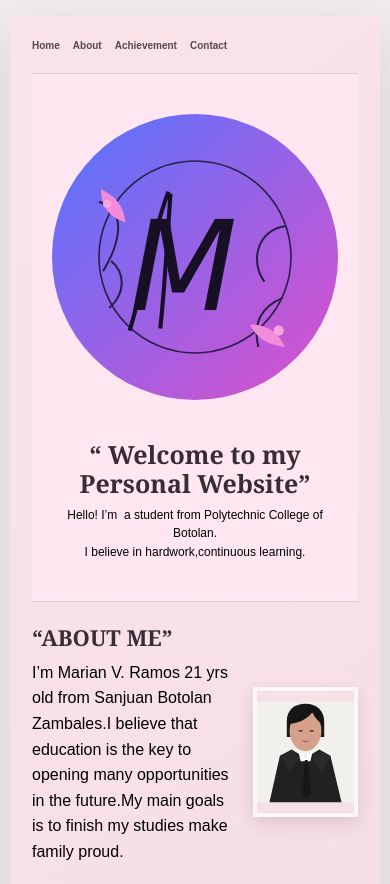
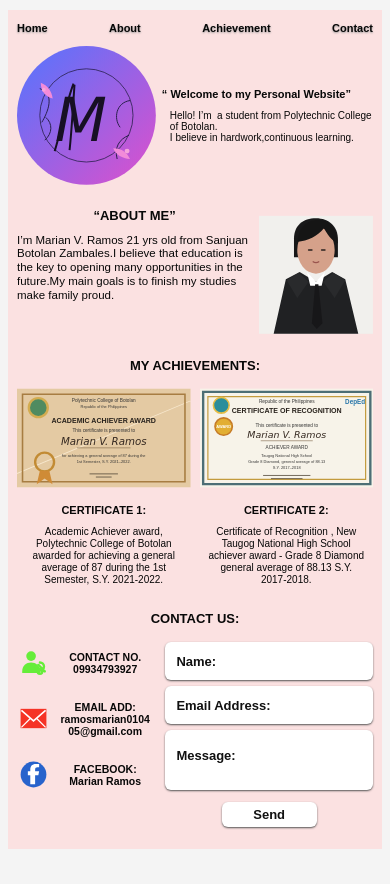
Before and after one commit to MaryanaYana/MarianRamos_CC211, a plain HTML site: page index.html in a window 390 px wide. Shown: the top 884 px of the page. After the commit the page ends 859 px from the top, so only its background shows below. Drawn offline with Linux system fonts and the light colour scheme.

Commit message:
Update styles.css

```diff
--- a/styles.css
+++ b/styles.css
@@ -1,298 +1,321 @@
-<<<<<<< HEAD
-* { margin: 0; padding: 0; box-sizing: border-box; font-family: 'Arial', sans-serif; }
-body { background: #ffe6f0; color: #333; line-height: 1.6; }
-
-.navbar {
-    display: flex; justify-content: space-between; align-items: center;
-    padding: 20px 50px; background: white; position: sticky; top: 0; z-index: 100;
-}
-.logo { color: #d63384; font-weight: bold; font-size: 24px; }
-.nav-links { display: flex; list-style: none; gap: 25px; }
-.nav-links a { text-decoration: none; color: #333; font-weight: 500; }
-.nav-links a:hover { color: #ec4899; }
-.menu-toggle { display: none; font-size: 28px; cursor: pointer; }
-
-.hero {
-    display: flex; align-items: center; gap: 40px; padding: 60px 50px;
-    background: #ffe6f0;
-}
-.circle-logo {
-    width: 150px; height: 150px; border-radius: 50%;
-    background: linear-gradient(45deg, #8b5cf6, #ec4899);
-    display: flex; align-items: center; justify-content: center;
-    font-size: 50px; color: white; font-weight: bold; font-style: italic;
-    flex-shrink: 0;
+* {
+  box-sizing: border-box;
 }
 
-.section-title { text-align: center; color: #d63384; margin: 50px 0 30px; font-size: 28px; }
-
-.about-container, .cert-container {
-    display: flex; gap: 30px; padding: 0 50px; justify-content: center; align-items: center;
+html {
+  scroll-behavior: smooth;
 }
-.about-container p { flex: 1; font-size: 16px; }
-.about-container img, .cert img { max-width: 300px; border-radius: 10px; box-shadow: 0 4px 10px rgba(0,0,0,0.1); }
-
-.cert { text-align: center; flex: 1; max-width: 400px; }
-.cert h3 { color: #d63384; margin: 10px 0; }
-
-.contact-container {
-    display: flex; gap: 40px; padding: 0 50px; max-width: 1000px; margin: auto;
-}
-.contact-info { flex: 1; }
-.contact-form { flex: 1; display: flex; flex-direction: column; gap: 10px; }
-input, textarea { padding: 12px; border: 1px solid #ccc; border-radius: 8px; }
-button {
-    background: #ec4899; color: white; padding: 12px; border: none;
-    border-radius: 8px; cursor: pointer; font-weight: bold;
-}
-button:hover { background: #d63384; }
-
-/* MOBILE RESPONSIVE */
-@media (max-width: 768px) {
-    .navbar { padding: 15px 20px; }
-    .menu-toggle { display: block; }
-    .nav-links {
-        display: none; flex-direction: column; position: absolute;
-        top: 60px; right: 0; background: white; width: 100%; padding: 20px;
-        box-shadow: 0 4px 10px rgba(0,0,0,0.1);
-    }
-    .nav-links.active { display: flex; }
-
-    .hero { flex-direction: column; text-align: center; padding: 40px 20px; }
-    .about-container, .cert-container, .contact-container {
-        flex-direction: column; padding: 20px;
-    }
-    .circle-logo { width: 120px; height: 120px; font-size: 40px; }
-}
-=======
-@import url('https://fonts.googleapis.com/css2?family=DM+Sans:wght@400;500;600;700&family=Playfair+Display:wght@600;700&display=swap');
-
-:root {
-  color-scheme: light;
-  --ink: #352a34;
-  --muted: #77656e;
-  --accent: #ad5f7e;
-  --paper: #fff8f8;
-}
-
-* { box-sizing: border-box; }
-html { scroll-behavior: smooth; }
 
 body {
   margin: 0;
-  min-height: 100vh;
-  padding: 38px 18px;
-  display: grid;
-  place-items: start center;
-  color: var(--ink);
-  background: #f2edf0;
-  font-family: 'DM Sans', Arial, sans-serif;
+  padding: 14px 16px 18px;
+  background: #f4f4f4;
+  color: #080808;
+  font-family: Arial, Helvetica, sans-serif;
 }
 
 .portfolio {
-  width: min(100%, 720px);
-  overflow: hidden;
-  padding: 30px 48px 22px;
-  background: linear-gradient(145deg, #f9e3e9 0%, #f5dce4 58%, #f9e8ec 100%);
-  box-shadow: 0 18px 55px rgba(69, 43, 57, .16);
+  width: min(377px, 100%);
+  min-height: 837px;
+  margin: 0 auto;
+  padding: 12px 11px 22px;
+  background: #fbe1e1;
 }
 
 .site-header {
-  min-height: 36px;
+  height: 20px;
+}
+
+.site-header nav {
   display: flex;
+  justify-content: flex-end;
   align-items: center;
-  justify-content: space-between;
-  gap: 16px;
-  border-bottom: 1px solid rgba(112, 74, 89, .17);
-  padding-bottom: 12px;
+  gap: 25px;
+  padding-right: 9px;
+  white-space: nowrap;
 }
-.brand {
-  color: var(--ink);
+
+.site-header a {
+  color: #080808;
   font-size: 12px;
   font-weight: 700;
-  letter-spacing: .16em;
   text-decoration: none;
+  text-shadow: 0 1px 2px #999;
 }
-nav { display: flex; flex-wrap: wrap; gap: clamp(12px, 2.5vw, 24px); }
-nav a {
-  color: #59464f;
-  font-size: 12px;
-  font-weight: 600;
-  text-decoration: none;
+
+.hero {
+  display: grid;
+  grid-template-columns: 124px 1fr;
+  align-items: center;
+  column-gap: 5px;
+  min-height: 145px;
+  margin: 1px 0 20px;
 }
-nav a:hover, nav a:focus-visible { color: var(--accent); }
 
-.welcome {
-  min-height: 190px;
-  display: grid;
-  grid-template-columns: 132px 1fr;
-  align-items: center;
-  gap: 26px;
-  padding: 30px 0;
+.brand-art {
+  display: block;
+  width: 130px;
+  height: 130px;
+  margin-left: 0;
 }
-.monogram {
-  width: 124px;
-  aspect-ratio: 1;
-  display: grid;
-  place-items: center;
-  border-radius: 50%;
-  color: #fff8fd;
-  background: linear-gradient(140deg, #668ed0, #bd61a5 68%, #ed87ad);
-  font-family: 'Playfair Display', Georgia, serif;
-  font-size: 42px;
-  font-style: italic;
-  box-shadow: inset 0 0 0 7px rgba(255,255,255,.15), 0 8px 20px rgba(107, 66, 124, .16);
+
+.welcome-copy {
+  padding: 0 0 0 2px;
 }
-.eyebrow {
-  margin: 0 0 7px;
-  color: var(--accent);
-  font-size: 10px;
-  font-weight: 700;
-  letter-spacing: .18em;
+
+.welcome-copy h1 {
+  margin: 0 0 8px;
+  font-size: 13px;
+  line-height: 1.25;
+  white-space: nowrap;
 }
-h1, h2, h3, p { margin-top: 0; }
-h1, h2 {
-  margin-bottom: 8px;
-  font-family: 'Playfair Display', Georgia, serif;
-  color: #382c35;
+
+.welcome-copy p {
+  margin: 0 0 0 27px;
+  font-size: 11.5px;
+  line-height: 1.12;
 }
-h1 { font-size: clamp(27px, 4vw, 36px); line-height: 1.15; }
-.welcome-copy > p:last-child {
-  max-width: 360px;
-  margin-bottom: 0;
-  color: var(--muted);
-  font-size: 14px;
-  line-height: 1.55;
+
+.section h2 {
+  margin: 0;
+  font-size: 13px;
+  line-height: 1.2;
+  text-align: center;
 }
-.section { border-top: 1px solid rgba(112, 74, 89, .16); }
+
 .about {
   display: grid;
-  grid-template-columns: 1fr 150px;
-  align-items: center;
-  gap: 34px;
-  padding: 26px 0;
+  grid-template-columns: 1fr 115px;
+  gap: 10px;
+  align-items: start;
+  min-height: 150px;
 }
-h2 { font-size: 25px; line-height: 1.25; }
-.section-copy > p:last-child, .contact-intro > p:last-child {
-  max-width: 420px;
-  margin-bottom: 0;
-  color: #685761;
-  font-size: 13px;
-  line-height: 1.7;
+
+.about-copy h2 {
+  margin: 0 0 10px;
 }
+
+.about-copy p {
+  margin: 0;
+  font-size: 11.5px;
+  line-height: 1.2;
+}
+
 .portrait {
-  width: 150px;
-  height: 182px;
-  overflow: hidden;
-  border: 4px solid rgba(255,255,255,.72);
-  box-shadow: 0 7px 18px rgba(80, 45, 60, .14);
+  display: block;
+  width: 115px;
+  height: 135px;
+  margin-top: 0;
+  object-fit: cover;
 }
-.portrait svg { display: block; width: 100%; height: 100%; }
 
-.achievements { padding: 26px 0 28px; }
-.section-heading { margin-bottom: 17px; }
-.section-heading .eyebrow { margin-bottom: 5px; }
-.certificate-grid { display: grid; grid-template-columns: repeat(2, minmax(0, 1fr)); gap: 24px; }
-.achievement-card { min-width: 0; text-align: center; }
+.achievements h2 {
+  margin-bottom: 9px;
+}
+
+.certificate-grid {
+  display: grid;
+  grid-template-columns: 1fr 1fr;
+  gap: 15px;
+}
+
+.certificate-item {
+  min-width: 0;
+  text-align: center;
+}
+
 .certificate {
-  position: relative;
-  height: 138px;
-  padding: 16px 12px 12px;
-  overflow: hidden;
+  display: block;
+  width: 100%;
+  height: 110px;
+  object-fit: fill;
+}
+
+.certificate-item h3 {
+  margin: 11px 0 9px;
+  font-size: 11px;
+  line-height: 1.2;
+}
+
+.certificate-item p {
+  margin: 0 7px;
+  font-size: 10px;
+  line-height: 1.2;
+}
+
+.contact {
+  margin-top: 25px;
+}
+
+.contact h2 {
+  margin-bottom: 16px;
+}
+
+.contact-content {
+  display: grid;
+  grid-template-columns: 140px 1fr;
+  gap: 9px;
+  align-items: start;
+}
+
+.contact-details {
   display: flex;
   flex-direction: column;
+  gap: 17px;
+  padding-top: 1px;
+}
+
+.contact-item {
+  display: grid;
+  grid-template-columns: 40px 1fr;
   align-items: center;
-  justify-content: center;
-  border: 4px double #bd9864;
-  background: #f8edd7;
-  box-shadow: 0 5px 13px rgba(76, 49, 57, .12);
-}
-.certificate-two { border-color: #8aabb0; background: #e6f0ed; }
-.certificate small { color: #7d6248; font-size: 9px; letter-spacing: .13em; }
-.certificate strong { margin: 7px 0; color: #584637; font-family: 'Playfair Display', Georgia, serif; font-size: 23px; }
-.certificate-line { width: 62%; height: 1px; margin: 4px 0; background: #af9c82; }
-.certificate-line.short { width: 37%; }
-.signature { margin-top: 5px; color: #8b5973; font-family: 'Playfair Display', Georgia, serif; font-size: 12px; font-style: italic; }
-.seal { position: absolute; right: 10px; bottom: 9px; color: #c08f42; font-size: 22px; }
-.achievement-card h3 { margin: 12px 0 5px; font-size: 12px; text-transform: uppercase; letter-spacing: .08em; }
-.achievement-card p { margin: 0 auto; max-width: 230px; color: var(--muted); font-size: 11px; line-height: 1.5; }
-
-.contact {
-  display: grid;
-  grid-template-columns: .8fr 1.2fr;
-  align-items: start;
-  gap: 34px;
-  padding: 26px 0 24px;
-}
-.contact-intro h2 { margin-bottom: 8px; }
-form { display: grid; grid-template-columns: 1fr; gap: 7px; }
-label { margin-top: 4px; color: #55434d; font-size: 12px; font-weight: 700; }
-input, textarea {
-  width: 100%;
-  border: 1px solid rgba(117, 83, 98, .23);
-  border-radius: 4px;
-  padding: 10px 11px;
-  color: var(--ink);
-  background: rgba(255, 255, 255, .77);
-  font: 12px 'DM Sans', Arial, sans-serif;
-  outline: none;
-}
-input:focus, textarea:focus { border-color: var(--accent); box-shadow: 0 0 0 3px rgba(173,95,126,.12); }
-textarea { resize: vertical; min-height: 78px; }
-button {
-  justify-self: end;
-  margin-top: 5px;
-  padding: 10px 16px;
-  border: 0;
-  border-radius: 4px;
-  color: white;
-  background: #a65e7a;
-  font: 600 12px 'DM Sans', Arial, sans-serif;
-  cursor: pointer;
-}
-button:hover { background: #874762; }
-button span { margin-left: 7px; }
-.form-status { min-height: 16px; margin: 0; color: #70465a; font-size: 11px; text-align: right; }
-
-footer {
-  border-top: 1px solid rgba(112, 74, 89, .16);
-  padding-top: 13px;
-  color: #806d76;
-  font-size: 9px;
-  letter-spacing: .15em;
+  gap: 4px;
+  min-height: 39px;
   text-align: center;
 }
-footer span { margin: 0 5px; color: var(--accent); }
 
-@media (max-width: 560px) {
-  body { padding: 16px 10px; }
-  .portfolio { padding: 22px 22px 18px; }
-  .site-header { align-items: flex-start; }
-  nav { justify-content: flex-end; gap: 9px 13px; }
-  nav a { font-size: 10px; }
-  .welcome { min-height: 150px; grid-template-columns: 88px 1fr; gap: 17px; padding: 24px 0; }
-  .monogram { width: 84px; font-size: 29px; }
-  .welcome-copy > p:last-child { font-size: 12px; }
-  h1 { font-size: 25px; }
-  .about { grid-template-columns: 1fr 105px; gap: 16px; padding: 22px 0; }
-  h2 { font-size: 22px; }
-  .section-copy > p:last-child, .contact-intro > p:last-child { font-size: 12px; }
-  .portrait { width: 105px; height: 130px; }
-  .achievements { padding: 22px 0; }
-  .certificate-grid { gap: 12px; }
-  .certificate { height: 112px; padding: 10px 7px; }
-  .certificate small { font-size: 7px; }
-  .certificate strong { font-size: 18px; }
-  .achievement-card p { font-size: 10px; }
-  .contact { grid-template-columns: 1fr; gap: 16px; padding: 22px 0; }
+.contact-item svg {
+  width: 34px;
+  height: 34px;
+  justify-self: center;
 }
 
-@media (max-width: 360px) {
-  .portfolio { padding-right: 16px; padding-left: 16px; }
-  .site-header { flex-direction: column; }
-  nav { justify-content: flex-start; }
-  .about { grid-template-columns: 1fr 88px; }
-  .portrait { width: 88px; height: 108px; }
-  .certificate-grid { grid-template-columns: 1fr; }
+.contact-item p {
+  margin: 0;
+  font-size: 10.5px;
+  font-weight: 700;
+  line-height: 1.15;
+  overflow-wrap: anywhere;
 }
->>>>>>> 803e0eafbd1ccc9bba3fa650a7ad76cd1a06cbe7
+
+.contact-form {
+  display: flex;
+  flex-direction: column;
+  gap: 6px;
+}
+
+.contact-form input,
+.contact-form textarea {
+  display: block;
+  width: 100%;
+  border: 0;
+  border-radius: 6px;
+  padding: 0 11px;
+  background: #fff;
+  box-shadow: 0 1px 2px #555;
+  color: #111;
+  font: 700 13px Arial, Helvetica, sans-serif;
+}
+
+.contact-form input {
+  height: 38px;
+}
+
+.contact-form textarea {
+  height: 60px;
+  padding-top: 18px;
+  resize: none;
+}
+
+.contact-form input::placeholder,
+.contact-form textarea::placeholder {
+  color: #111;
+  opacity: 1;
+}
+
+.contact-form button {
+  align-self: center;
+  width: 95px;
+  height: 25px;
+  margin-top: 6px;
+  border: 0;
+  border-radius: 6px;
+  background: #fff;
+  box-shadow: 0 1px 2px #555;
+  color: #111;
+  font-size: 13px;
+  font-weight: 700;
+}
+
+.sr-only {
+  position: absolute;
+  width: 1px;
+  height: 1px;
+  padding: 0;
+  margin: -1px;
+  overflow: hidden;
+  clip: rect(0, 0, 0, 0);
+  white-space: nowrap;
+  border: 0;
+}
+
+@media (max-width: 390px) {
+  body {
+    padding: 10px 8px;
+  }
+
+  .portfolio {
+    padding-right: 9px;
+    padding-left: 9px;
+  }
+
+  .site-header nav {
+    justify-content: space-between;
+    gap: 8px;
+    padding-right: 0;
+  }
+
+  .site-header a {
+    font-size: 11px;
+  }
+
+  .hero {
+    grid-template-columns: 39% 1fr;
+    column-gap: 4px;
+  }
+
+  .brand-art {
+    width: 100%;
+    height: auto;
+  }
+
+  .welcome-copy h1 {
+    font-size: 11px;
+    white-space: normal;
+  }
+
+  .welcome-copy p {
+    margin-left: 8px;
+    font-size: 10px;
+  }
+
+  .about {
+    grid-template-columns: 1fr 32%;
+    gap: 7px;
+  }
+
+  .portrait {
+    width: 100%;
+    height: auto;
+    aspect-ratio: 115 / 135;
+  }
+
+  .certificate-grid {
+    gap: 9px;
+  }
+
+  .contact-content {
+    grid-template-columns: 40% 1fr;
+    gap: 6px;
+  }
+
+  .contact-item {
+    grid-template-columns: 32px 1fr;
+    gap: 2px;
+  }
+
+  .contact-item svg {
+    width: 29px;
+    height: 29px;
+  }
+}
```
